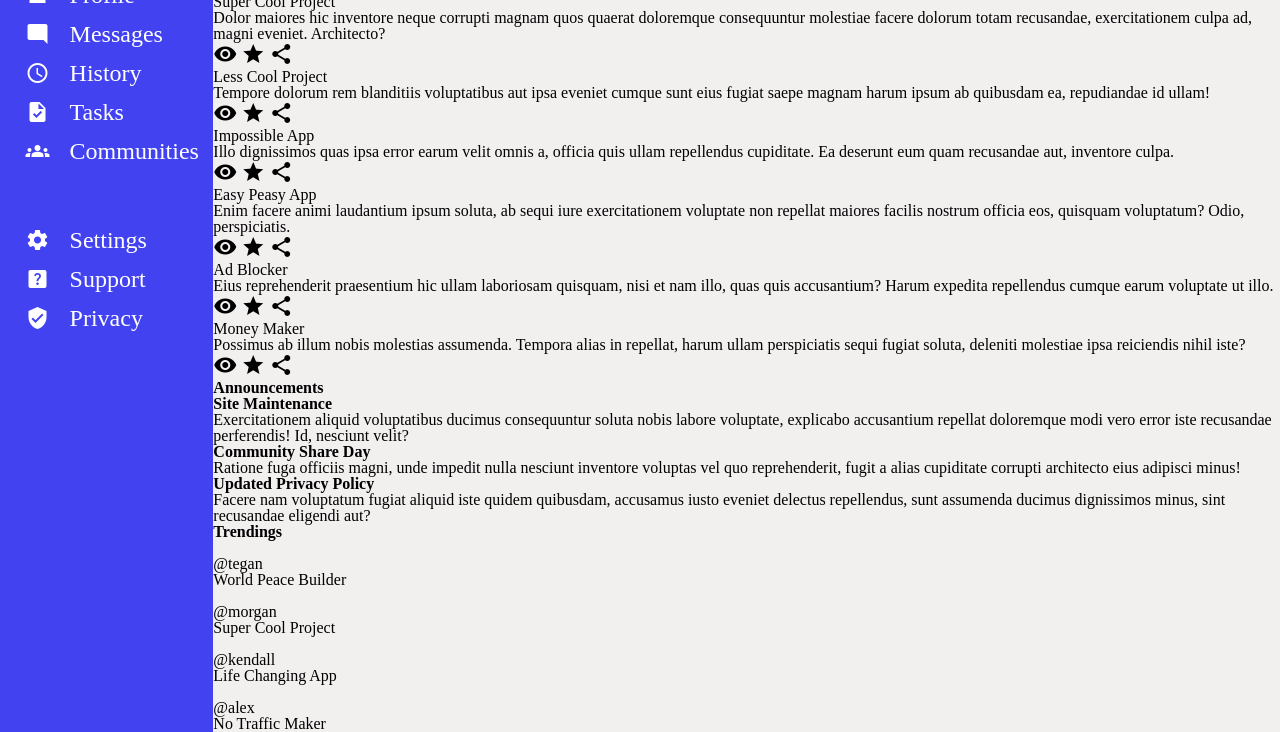
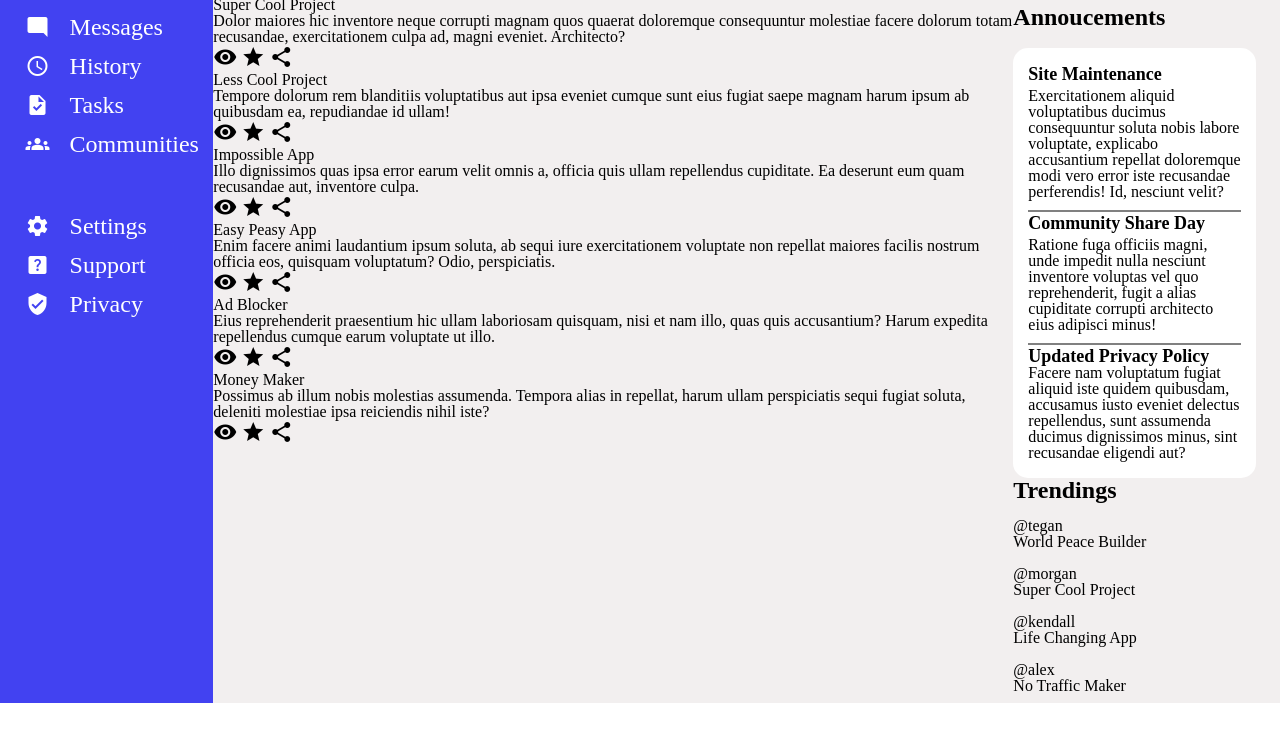
Before and after one commit to Bruno-fmaciel/admin-dashboard, a plain HTML site: page index.html in a window 1280 px wide. Shown: the part 173-905 px from the top of the page. After the commit the page ends 876 px from the top, so only its background shows below. Drawn offline with Linux system fonts and the light colour scheme.

Commit message:
Add annoucement css

```diff
--- a/index.html
+++ b/index.html
@@ -64,8 +64,9 @@
 
         </div>
         <div class="body">
-            <label for="projects"><strong>Your Projects</strong></label>
+
             <div class="projects">
+                <p class="annoucement">Your Projects</p>
                 <div class="project">
                     <h2>Super Cool Project</h2>
                     <p>Dolor maiores hic inventore neque corrupti magnam quos quaerat doloremque consequuntur molestiae facere dolorum totam recusandae, exercitationem culpa ad, magni eveniet. Architecto?</p>
@@ -110,25 +111,28 @@
                 </div>
             </div>
 
-            <label for="annoucements"><strong>Announcements</strong></label>
             <div class="annoucements">
+                <p class="annoucement">Annoucements</p>
+                <div class="an-container">
                     <div class="annoucement">
-                    <p><strong>Site Maintenance</strong></p>
+                        <p class="title"><strong>Site Maintenance</strong></p>
                         <p>Exercitationem aliquid voluptatibus ducimus consequuntur soluta nobis labore voluptate, explicabo accusantium repellat doloremque modi vero error iste recusandae perferendis! Id, nesciunt velit?</p>
                     </div>
                     <div class="annoucement">
-                    <p><strong>Community Share Day</strong></p>
+                        <p class="title"><strong>Community Share Day</strong></p>
                         <p>Ratione fuga officiis magni, unde impedit nulla nesciunt inventore voluptas vel quo reprehenderit, fugit a alias cupiditate corrupti architecto eius adipisci minus!</p>
                     </div>
-                <div class="annoucement">
-                    <p><strong>Updated Privacy Policy</strong></p>
+                    <div class="annoucement-">
+                        <p class="title"><strong>Updated Privacy Policy</strong></p>
                         <p>Facere nam voluptatum fugiat aliquid iste quidem quibusdam, accusamus iusto eveniet delectus repellendus, sunt assumenda ducimus dignissimos minus, sint recusandae eligendi aut?</p>
+                    </div>
                 </div>
 
             </div>
 
-            <label for="trendings"><strong>Trendings</strong></label>
+
             <div class="trendings">
+                <p class="annoucement">Trendings</p>
                 <div class="trending">
                     <img src="" alt="">
                     <p>@tegan</p>
--- a/styles.css
+++ b/styles.css
@@ -152,6 +152,10 @@ ul.list {
 .body {
     grid-area: body;
     background: rgb(242, 239, 239);
+    display: grid;
+    grid-template: "projects annoucements"
+    "projects trending";
+    grid-template-columns: 3fr 1fr;
 }
 
 .sidebar {
@@ -171,6 +175,37 @@ ul.list {
 
 .annoucements {
     grid-area: annoucements;
+    display: grid;
+    grid-template-rows: 1fr 10fr;
+    margin-top: 4vh;
+}
+
+p.annoucement {
+    font-size: 24px;
+    font-weight: bold;
+}
+
+div.an-container {
+    background: white;
+    padding: 15px;
+    border-radius: 15px;
+    margin-right: 3vh;
+    display: flex;
+    flex-direction: column;
+    justify-content: space-evenly;
+    align-items: center;
+}
+
+div.annoucement {
+    display: flex;
+    flex-direction: column;
+    gap: 5px;
+    padding-bottom: 10px;
+    border-bottom: 2px solid gray;
+}
+
+p.title {
+    font-size: 18px;
 }
 
 .trending {
```
Lines whose indentation alone changed are shown as unchanged.
